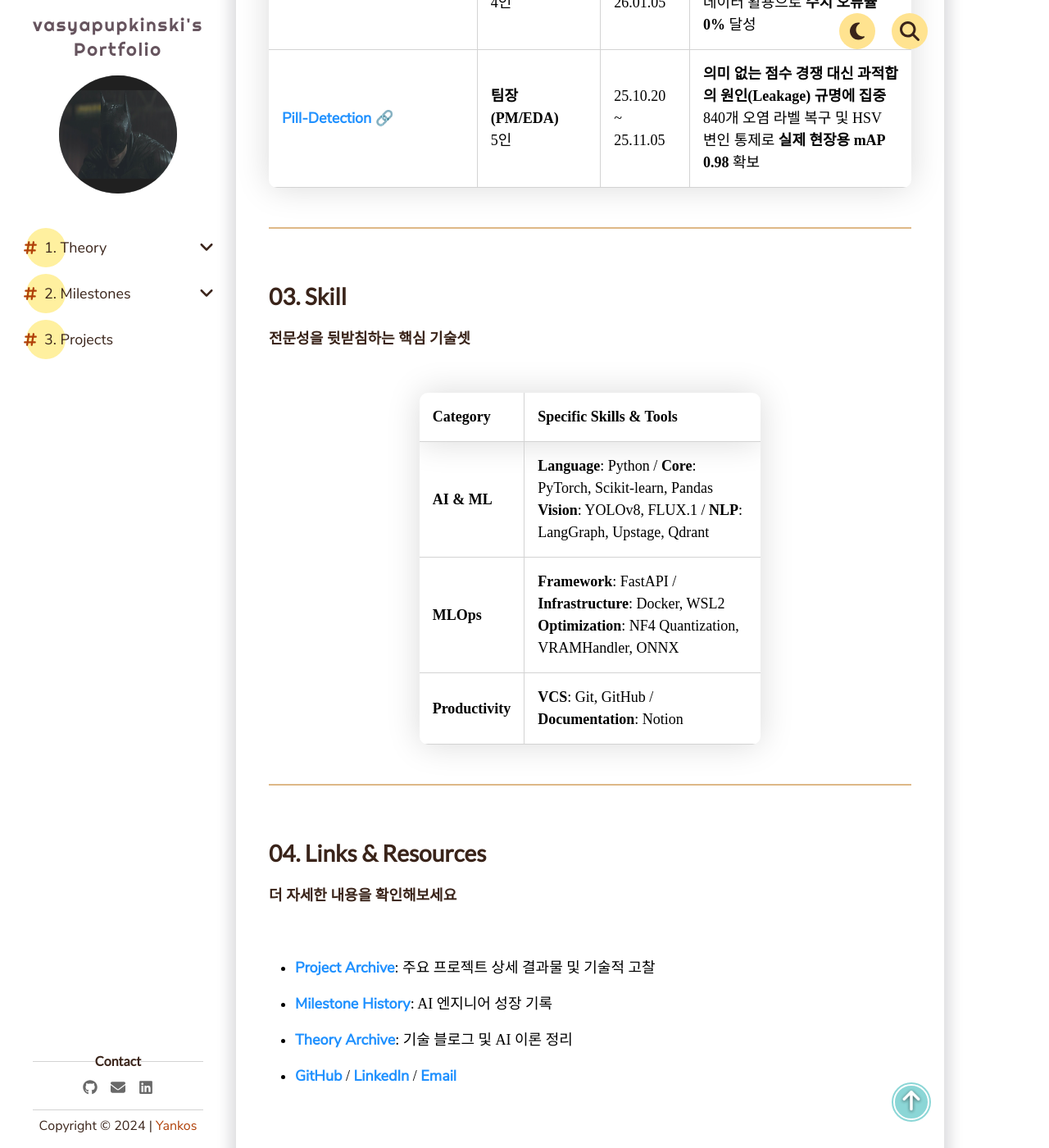
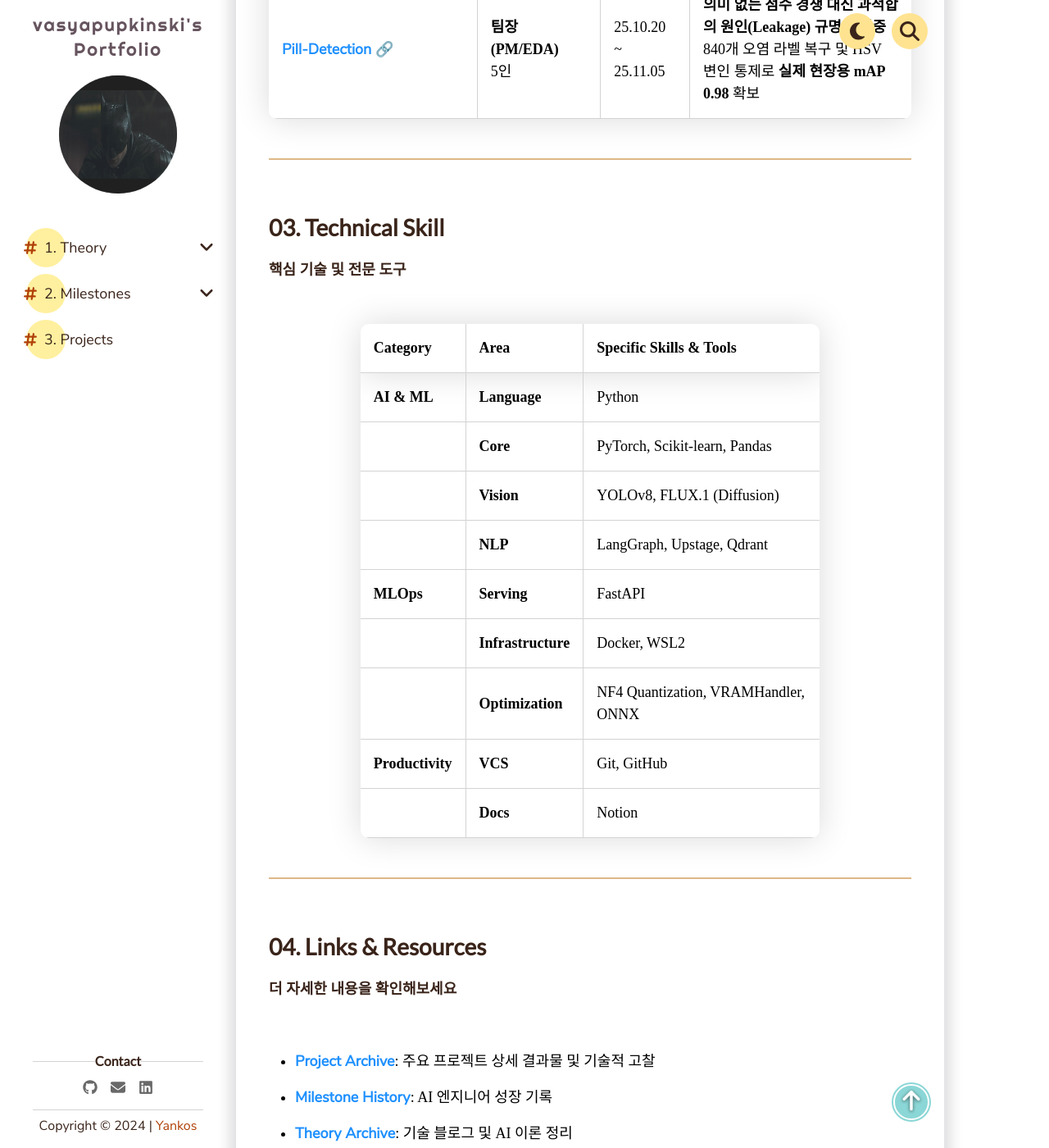
Before and after one commit to vasyapupkinski/vasyapupkinski.github.io, a Jekyll site: the page built from index.md, in a window 1280 px wide and 1400 px high, scrolled down 1915 px. Shown: the whole window at 82% size. Built offline with Jekyll 4.4.1, drawn with Linux system fonts in a browser that asks for light colours; comment, search, counter and statistics services are not loaded; some of the changed text lies outside the part shown.

Commit message:
Refine homepage layout: remove redundant headers and optimize skill table alignment

```diff
--- a/index.md
+++ b/index.md
@@ -33,14 +32,20 @@ home: true
 
 ---
 
-## 03. Skill
-**전문성을 뒷받침하는 핵심 기술셋**
+## 03. Technical Skill
+**핵심 기술 및 전문 도구**
 
-| **Category** | **Specific Skills & Tools** |
-| :--- | :--- |
-| **AI & ML** | **Language**: Python / **Core**: PyTorch, Scikit-learn, Pandas<br>**Vision**: YOLOv8, FLUX.1 / **NLP**: LangGraph, Upstage, Qdrant |
-| **MLOps** | **Framework**: FastAPI / **Infrastructure**: Docker, WSL2<br>**Optimization**: NF4 Quantization, VRAMHandler, ONNX |
-| **Productivity** | **VCS**: Git, GitHub / **Documentation**: Notion |
+| **Category** | **Area** | **Specific Skills & Tools** |
+| :--- | :--- | :--- |
+| **AI & ML** | **Language** | Python |
+| | **Core** | PyTorch, Scikit-learn, Pandas |
+| | **Vision** | YOLOv8, FLUX.1 (Diffusion) |
+| | **NLP** | LangGraph, Upstage, Qdrant |
+| **MLOps** | **Serving** | FastAPI |
+| | **Infrastructure** | Docker, WSL2 |
+| | **Optimization** | NF4 Quantization, VRAMHandler, ONNX |
+| **Productivity** | **VCS** | Git, GitHub |
+| | **Docs** | Notion |
 
 ---
 
```
Also changed, not shown: other parts of index.md (+2 -3 lines).
